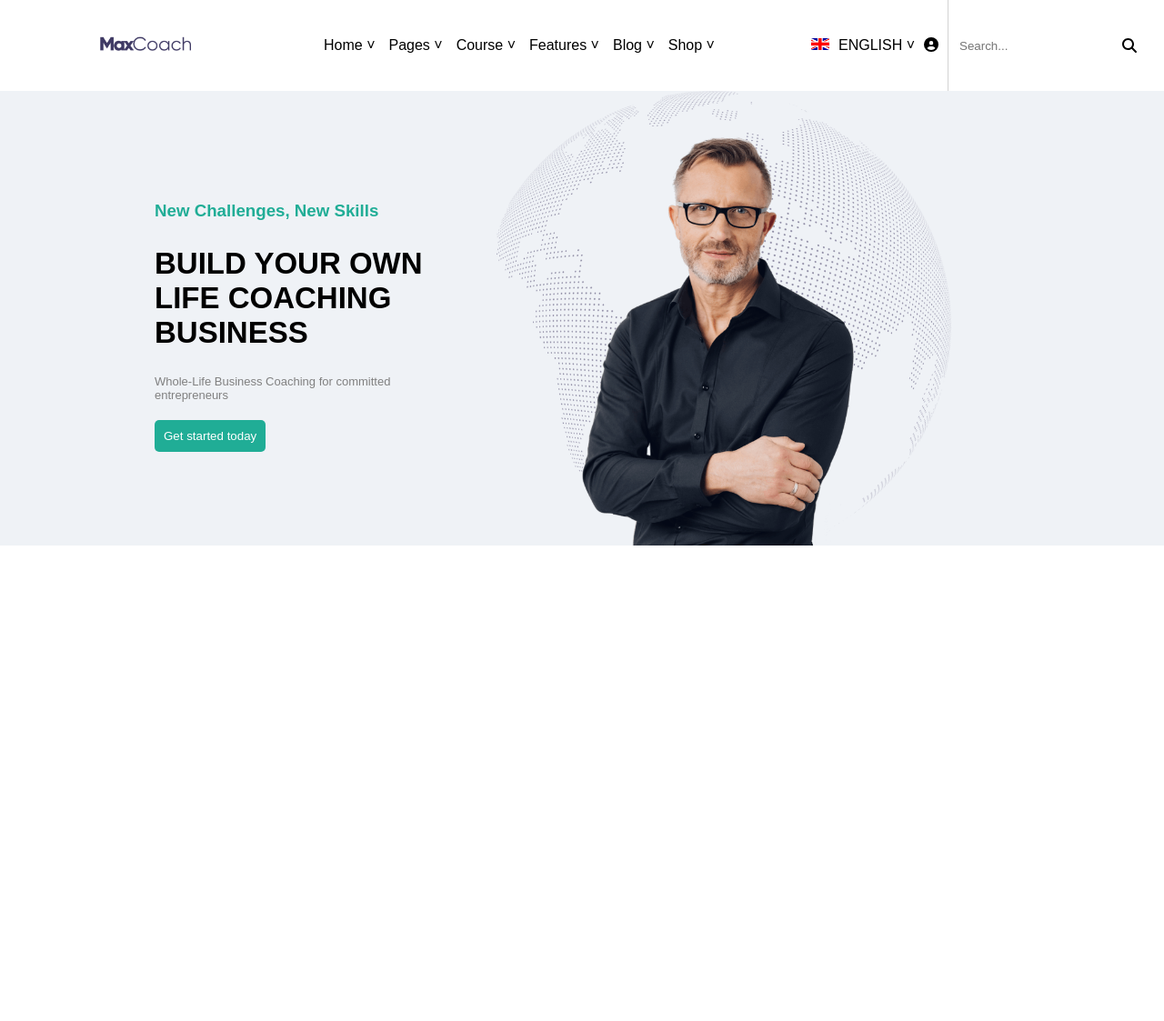
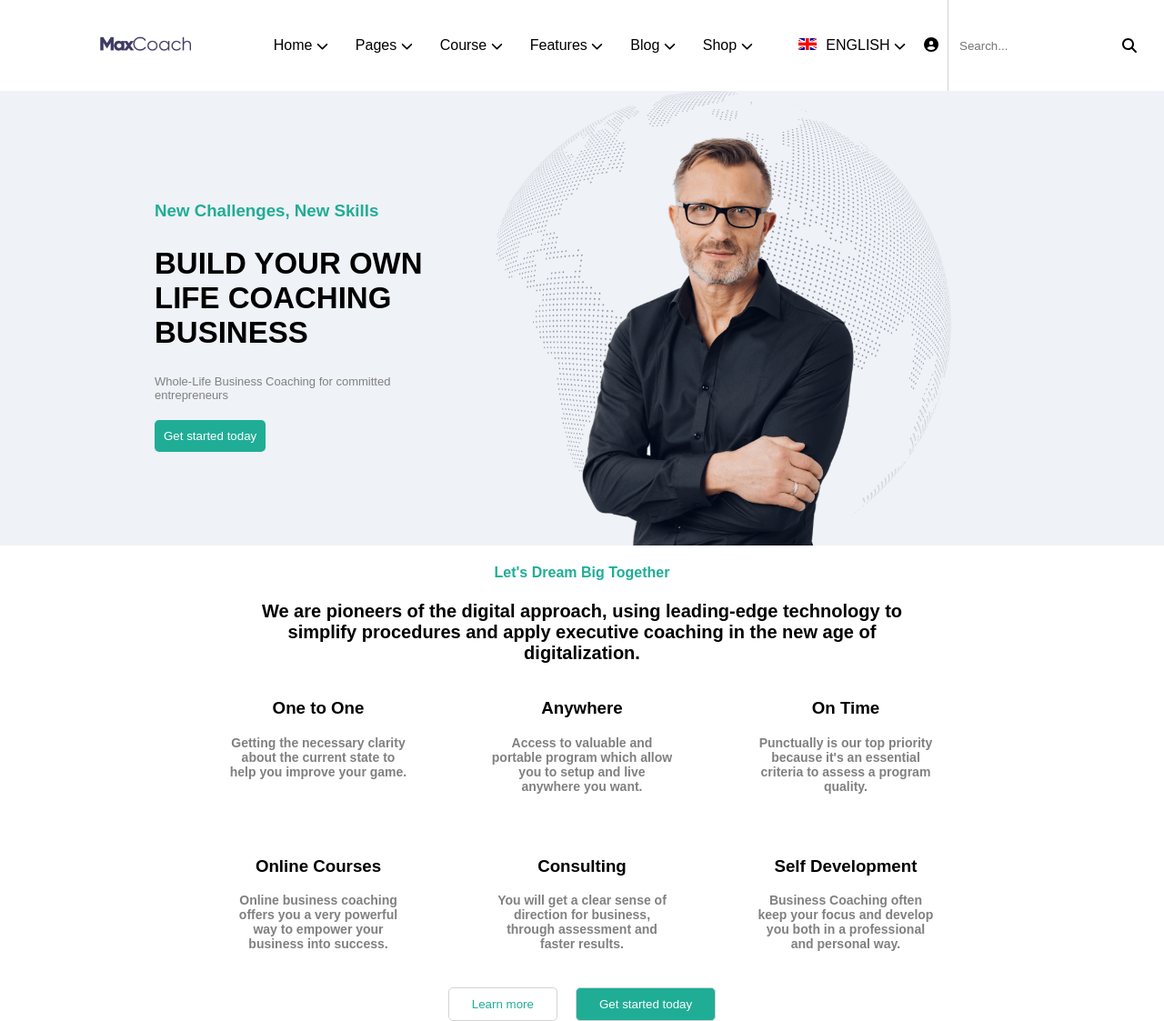
Before and after one commit to Levva01/proj-html-vuejs, a Vue app: page / in a window 1280 px wide. Shown: the whole page at 91% size. Before the commit the page ends 800 px from the top, so only its background shows below. Built offline with nearby package versions, Linux system fonts and the light colour scheme.

Commit message:
started section completata

```diff
--- a/src/components/Blocks/BaseMain.vue
+++ b/src/components/Blocks/BaseMain.vue
@@ -1,17 +1,20 @@
 <template>
   <main>
     <SectionJumbo/>
+    <SectionStarted/>
   </main>
 </template>
 
 <script>
 
 import SectionJumbo from '@/components/Sections/SectionJumbo.vue'
+import SectionStarted from '@/components/Sections/SectionStarted.vue'
 
 export default {
     name: 'BaseMain',
     components: {
       SectionJumbo,
+      SectionStarted,
     },
 }
 </script>
--- a/src/components/Commons/CommonsHeader/BaseImpo.vue
+++ b/src/components/Commons/CommonsHeader/BaseImpo.vue
@@ -4,7 +4,7 @@
 
         <div class="language">
             <img src="../../../assets/img/en.png" alt="English">
-            <span>ENGLISH &#709;</span>
+            <span>ENGLISH <font-awesome-icon class="arrow-down" icon="fa-solid fa-chevron-down" /></span>
         </div>
 
         <div class="account">
@@ -43,6 +43,11 @@ export default {
         .language{
             align-self: center;
 
+            .arrow-down{
+                font-size: .8125rem;
+                margin-right: .625rem;
+            }
+
             img{
                 width: 1.25rem;
                 margin-right: .625rem;
--- a/src/components/Commons/CommonsHeader/BaseNav.vue
+++ b/src/components/Commons/CommonsHeader/BaseNav.vue
@@ -3,12 +3,12 @@
 
     <ul>
 
-        <li>Home &#709;</li>
-        <li>Pages &#709;</li>
-        <li>Course &#709;</li>
-        <li>Features &#709;</li>
-        <li>Blog &#709;</li>
-        <li>Shop &#709;</li>
+        <li>Home <font-awesome-icon class="arrow-down"  icon="fa-solid fa-chevron-down" /></li>
+        <li>Pages <font-awesome-icon class="arrow-down"  icon="fa-solid fa-chevron-down" /></li>
+        <li>Course <font-awesome-icon class="arrow-down"  icon="fa-solid fa-chevron-down" /></li>
+        <li>Features <font-awesome-icon class="arrow-down"  icon="fa-solid fa-chevron-down" /></li>
+        <li>Blog <font-awesome-icon class="arrow-down"  icon="fa-solid fa-chevron-down" /></li>
+        <li>Shop <font-awesome-icon class="arrow-down"  icon="fa-solid fa-chevron-down" /></li>
 
     </ul>
 
@@ -26,9 +26,14 @@ export default {
     .header__nav{
         ul{
             display: flex;
-            gap: .9375rem;
+            gap: 1.875rem;
             li{
                 list-style-type: none;
+
+                .arrow-down{
+                    font-size: 13px;
+                }
+
             }
         }
     }
--- /dev/null
+++ b/src/components/Sections/SectionStarted.vue
@@ -0,0 +1,125 @@
+<template>
+  <section class="started">
+
+    <h4>Let's Dream Big Together</h4>
+
+    <p>We are pioneers of the digital approach, using leading-edge technology to simplify procedures and apply executive coaching in the new age of digitalization.</p>
+
+    <div class="container">
+
+        <div class="col-4">
+
+            <h3>One to One</h3>
+            <p>Getting the necessary clarity about the current state to help you improve your game.</p>
+
+        </div>
+
+
+        <div class="col-4">
+
+            <h3>Anywhere</h3>
+            <p>Access to valuable and portable program which allow you to setup and live anywhere you want.</p>
+        </div>
+
+
+        <div class="col-4">
+
+            <h3>On Time</h3>
+            <p>Punctually is our top priority because it's an essential criteria to assess a program quality.</p>
+        </div>
+
+        <div class="col-4">
+
+            <h3>Online Courses</h3>
+            <p>Online business coaching offers you a very powerful way to empower your business into success.</p>
+        </div>
+
+        <div class="col-4">
+
+            <h3>Consulting</h3>
+            <p>You will get a clear sense of direction for business, through assessment and faster results.</p>
+        </div>
+
+        <div class="col-4">
+
+            <h3>Self Development</h3>
+            <p>Business Coaching often keep your focus and develop you both in a professional and personal way.</p>
+        </div>
+
+    </div>
+
+    <div class="button-container">
+        <button class="learn-btn">Learn more</button>
+        <button class="started-btn">Get started today</button>
+    </div>
+
+  </section>
+</template>
+
+<script>
+export default {
+    name: 'SectionStarted',
+}
+</script>
+
+<style lang="scss" scoped>
+
+
+    .started{
+        margin: 0 13.75rem;
+        text-align: center;
+
+        h4{
+            color: #20ad96;
+        }
+
+        p{
+            font-size: 1.25rem;
+            font-weight: bold;
+            margin: 0 1.875rem;
+            margin-bottom: 1.25rem;
+        }
+
+        .container{
+            display: flex;
+            flex-wrap: wrap;
+            gap: 1.875rem;
+
+            .col-4{
+                width: calc(100% / 3 - 1.25rem);
+
+                p{
+                    color: gray;
+                    font-size: .875rem;
+                }
+            }
+        }
+
+        .button-container{
+            display: flex;
+            gap: 1.25rem;
+            justify-content: center;
+            margin-top: 1.25rem;
+        }
+
+        .learn-btn{
+            background-color: white;
+            border: none;
+            color: #20ad96;
+            border: 1px solid lightgray;
+            padding: .625rem 1.5625rem;
+            border-radius: .3125rem;
+        }
+
+        .started-btn{
+            background-color: #20ad96;
+            color: white;
+            border: 1px solid lightgray;
+            padding: .625rem 1.5625rem;
+            border-radius: .3125rem;
+
+        }
+    }
+
+
+</style>
--- a/src/main.js
+++ b/src/main.js
@@ -9,12 +9,13 @@ import { FontAwesomeIcon } from '@fortawesome/vue-fontawesome'
 
 
 /* import specific icons */
-import { faCircleUser, faMagnifyingGlass, faUserSecret } from '@fortawesome/free-solid-svg-icons'
+import { faChevronDown, faCircleUser, faMagnifyingGlass, faUserSecret } from '@fortawesome/free-solid-svg-icons'
 
 /* add icons to the library */
 library.add(faUserSecret)
 library.add(faCircleUser)
 library.add(faMagnifyingGlass)
+library.add(faChevronDown)
 
 /* add font awesome icon component */
 Vue.component('font-awesome-icon', FontAwesomeIcon)
```
